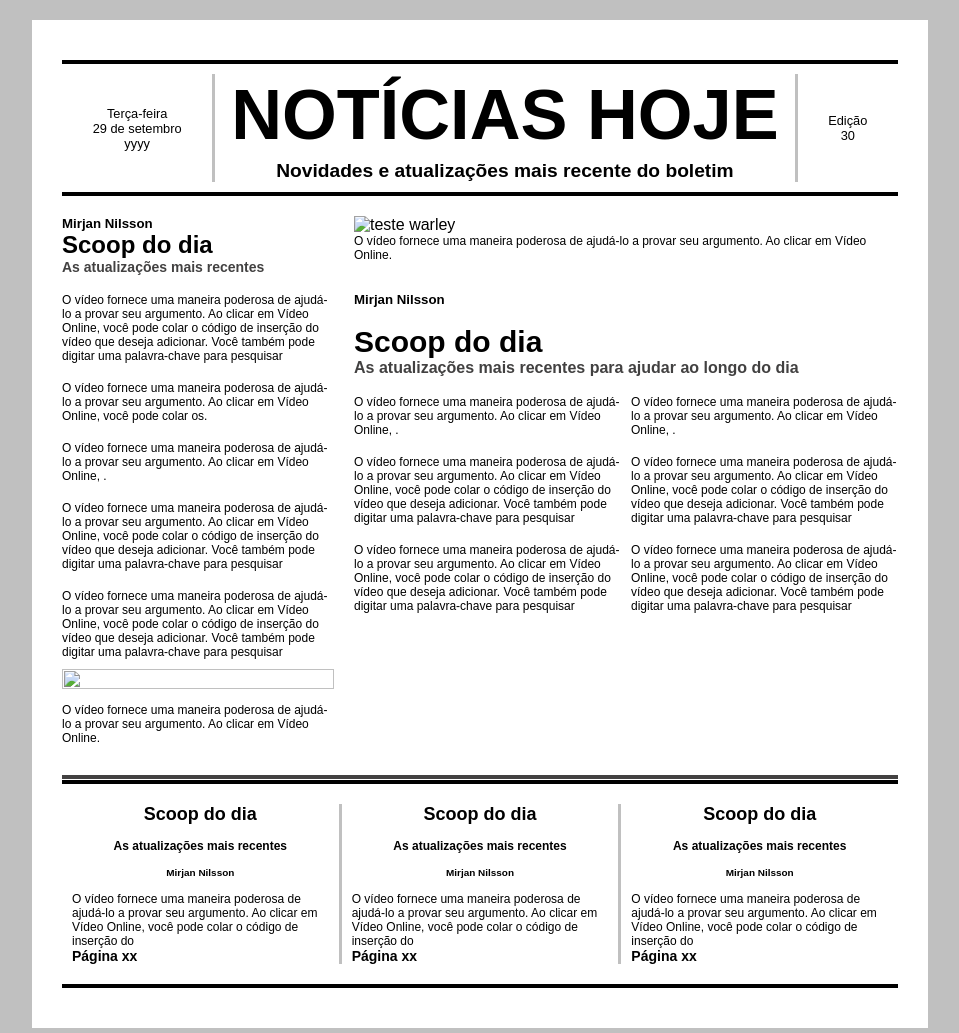
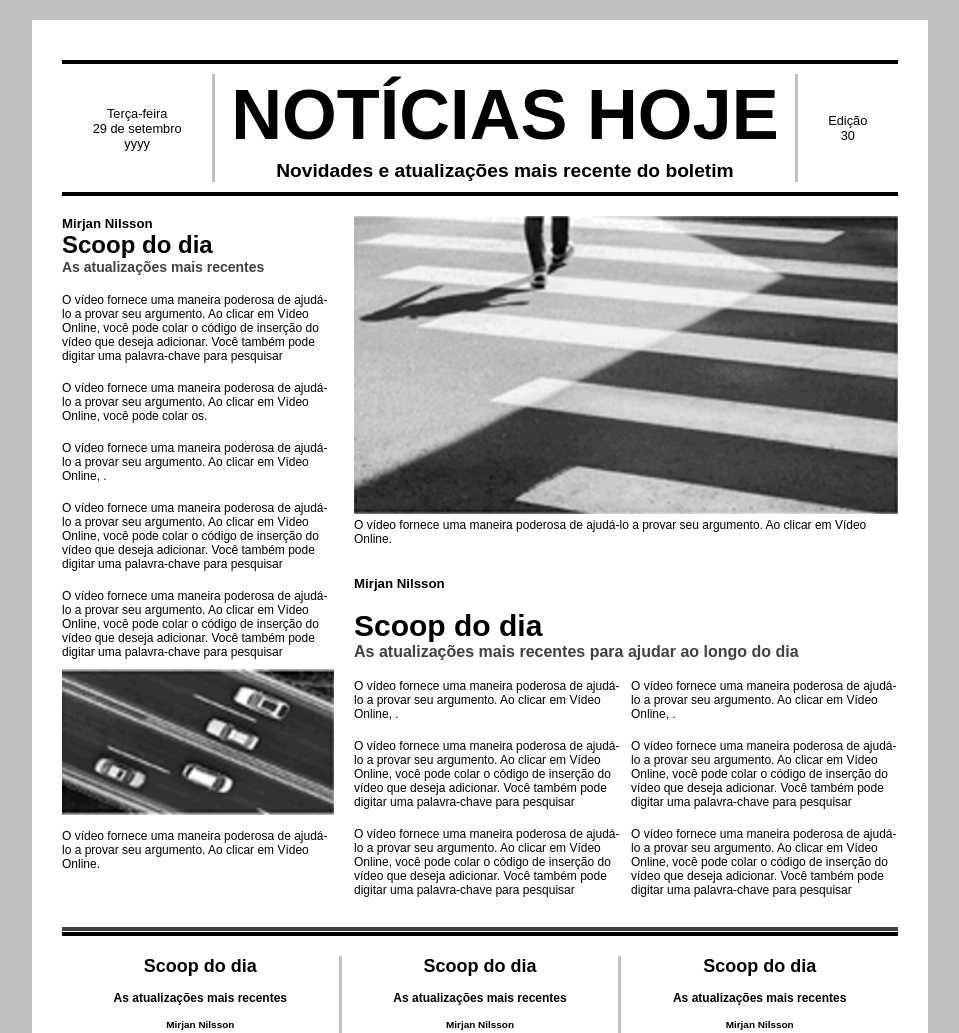
Before and after one commit to WarleyEduardo/jornal, a plain HTML site: page index.html in a window 1280 px wide. Shown: the top 1033 px of the page, without its empty margins (160-1119 px from the left). Drawn offline with Linux system fonts and the light colour scheme.

Commit message:
Add files via upload

```diff
--- a/index.html
+++ b/index.html
@@ -47,7 +47,7 @@
 				<P>O vídeo fornece uma maneira poderosa de ajudá-lo a provar seu argumento. Ao clicar em Vídeo Online, você pode colar o código de inserção do vídeo que deseja adicionar. Você também pode digitar uma palavra-chave para pesquisar</P>
 				<div class="coluna-1-img">
 
-					<img src="./img/foto2.png"/>
+					<img src="./foto2.png"/>
 					<P>O vídeo fornece uma maneira poderosa de ajudá-lo a provar seu argumento. Ao clicar em Vídeo Online.</P>
 				</div>
 
@@ -55,7 +55,7 @@
 			</div>
 			<div class="coluna-2">
 				<div class="manchente-1">
-					<img src="./img/foto1.png" alt="teste warley" />
+					<img src="./foto1.png" />
 					<P>O vídeo fornece uma maneira poderosa de ajudá-lo a provar seu argumento. Ao clicar em Vídeo Online.</P>
 
 				</div>
```
Also changed, not shown: foto1.png (added), foto2.png (added).
